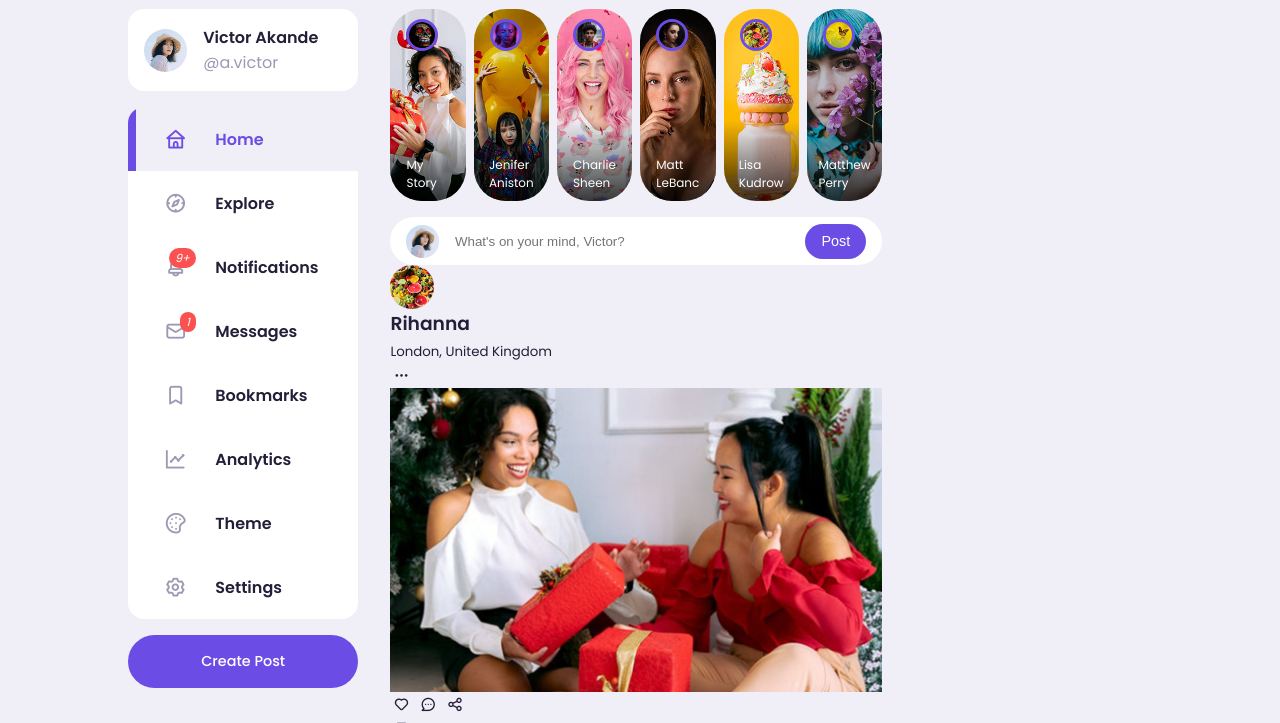
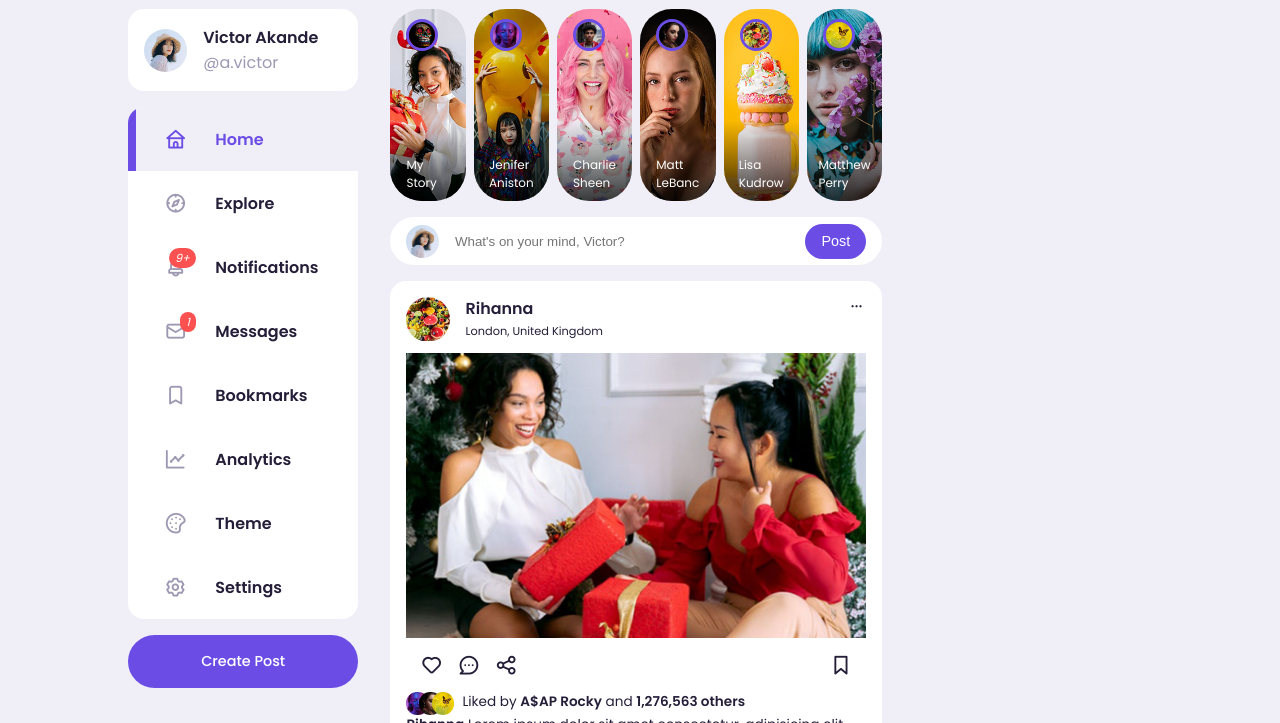
Before and after one commit to victor-akande/my-social, a plain HTML site: page app/index.html in a window 1280 px wide. Shown: the part 77-800 px from the top of the page. Drawn offline with nearby package versions, Linux system fonts and the light colour scheme.

Commit message:
styled the feeds

```diff
--- a/app/style.css
+++ b/app/style.css
@@ -356,3 +356,59 @@ main .container .left .profile {
     color: var(--color-dark);
     margin-right: 1rem;
 }
+
+/* Feeds */
+.middle .feeds .feed {
+    background: var(--color-white);
+    border-radius: var(--card-border-radius);
+    padding: var(--card-padding);
+    margin: 1rem 0;
+    font-size: 0.85rem;
+    line-height: 1.5;
+}
+
+.middle .feeds .feed .head {
+    display: flex;
+    justify-content: space-between;
+}
+
+.middle .feeds .feed .user {
+    display: flex;
+    gap: 1rem;
+}
+
+.middle .feeds .feed .photo {
+    /* border-radius: var(--card-border-radius); */
+    overflow: hidden;
+    margin: 0.7rem 0;
+}
+
+.middle .feeds .action-buttons {
+    display: flex;
+    justify-content: space-between;
+    align-items: center;
+    font-size: 1.4rem;
+    margin: 0.6rem;
+}
+
+.middle .feeds .liked-by {
+    display: flex;
+}
+
+.middle .liked-by span {
+    width: 1.4rem;
+    height: 1.4rem;
+    display: block;
+    border-radius: 50%;
+    overflow: hidden;
+    border: 2px solid var(white);
+    margin-left: -0.6rem;
+}
+
+.middle .liked-by span:first-child {
+    margin: 0;
+}
+
+.middle .liked-by p {
+    margin-left: 0.5rem;
+}
```
